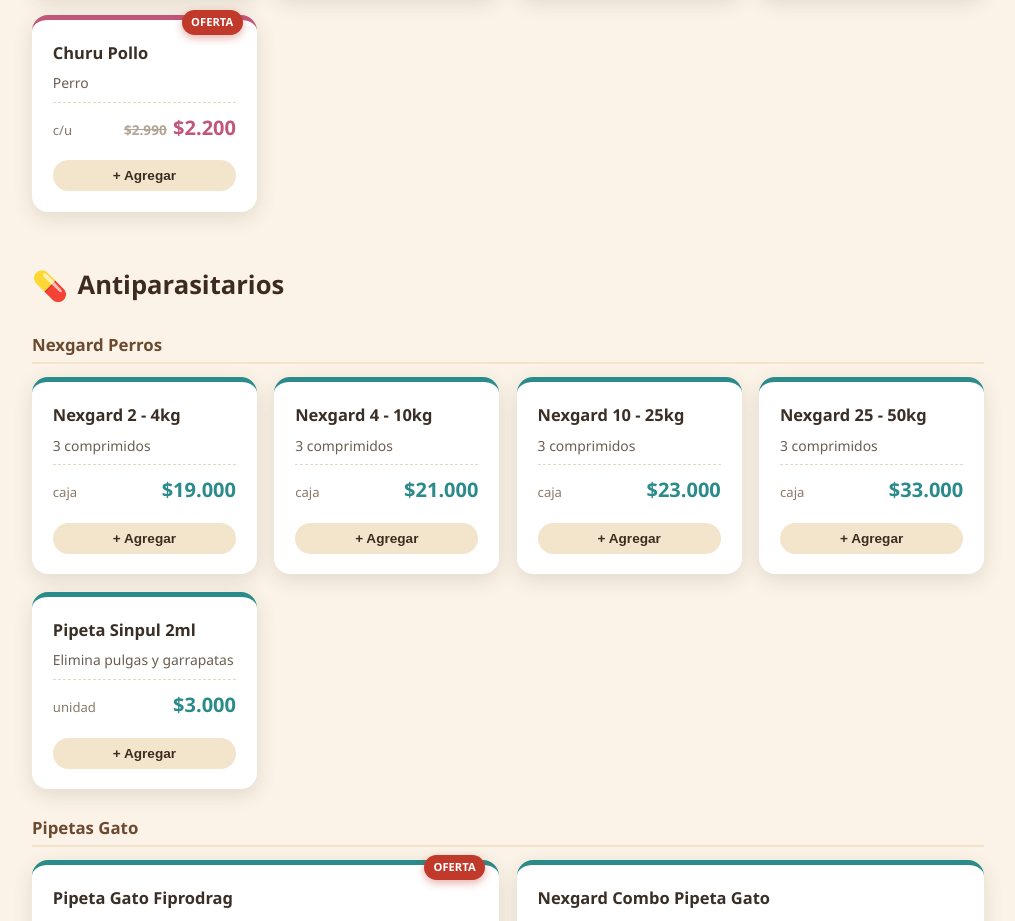
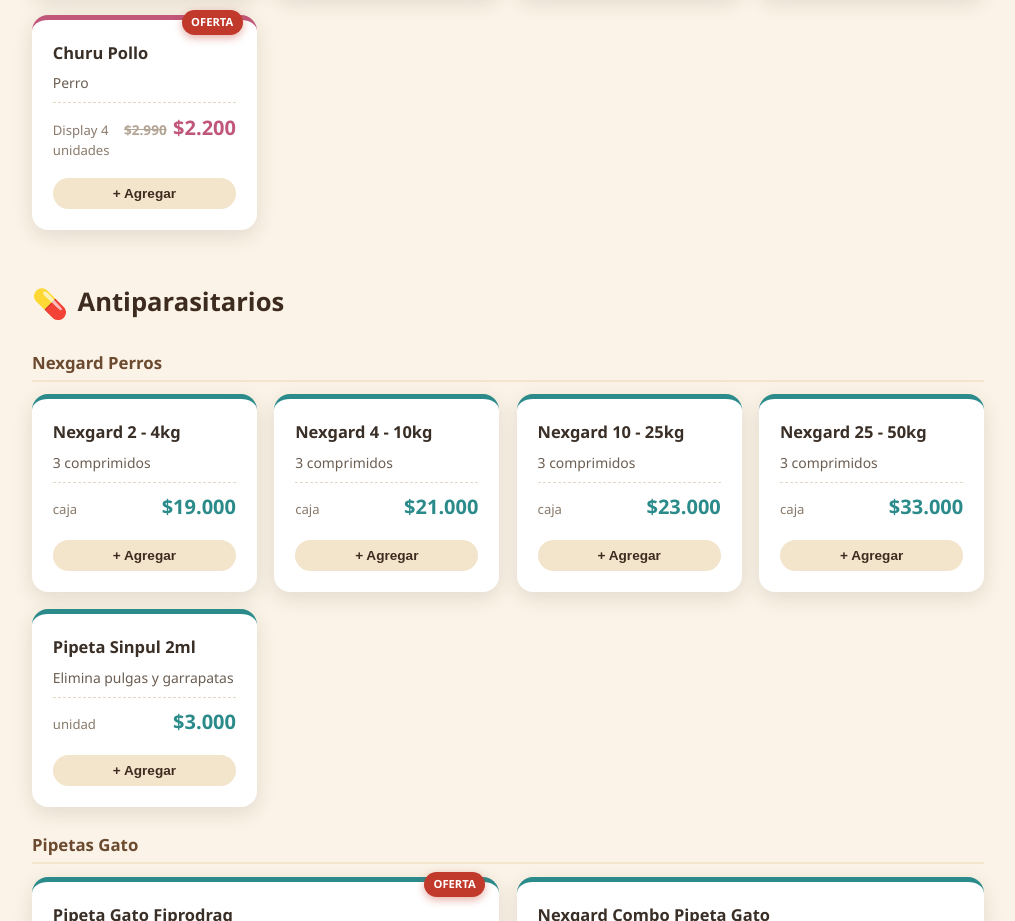
Before and after one commit to benjitabrioli-max/petfoodangol, a plain HTML site: page index.html in a window 1280 px wide. Shown: the part 9273-10194 px from the top of the page, without its empty margins (132-1147 px from the left). Drawn offline with Linux system fonts and the light colour scheme.

Commit message:
Editar producto: Churu Pollo (panel admin, Benji)

```diff
--- a/index.html
+++ b/index.html
@@ -1517,12 +1517,12 @@
       </div>
       <button type="button" class="add-cart-btn" aria-label="Agregar al pedido">+ Agregar</button>
     </div>
-    <div class="card snacks" data-pid="snacks-churu-perro-y-gato-churu-pollo" data-pname="Churu Pollo - Perro" data-pprice="2200" data-punit="c/u">
+    <div class="card snacks" data-pid="snacks-churu-perro-y-gato-churu-pollo" data-pname="Churu Pollo - Perro" data-pprice="2200" data-punit="Display 4 unidades">
       <div class="oferta-badge">OFERTA</div>
       <div class="name">Churu Pollo</div>
       <div class="desc">Perro</div>
       <div class="price-row">
-        <span class="unit">c/u</span>
+        <span class="unit">Display 4 unidades</span>
         <span><span class="old-price">$2.990</span><span class="price">$2.200</span></span>
       </div>
       <button type="button" class="add-cart-btn" aria-label="Agregar al pedido">+ Agregar</button>
```
